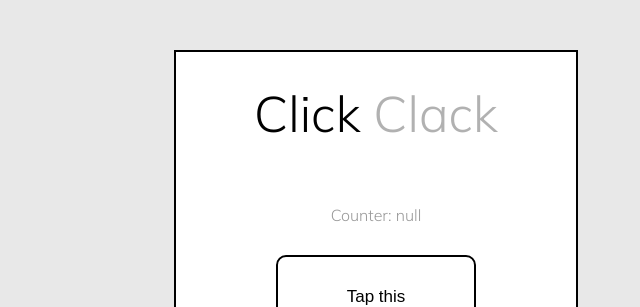
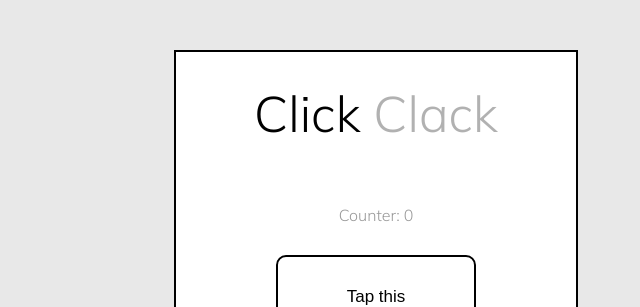
Before and after one commit to Frankigeno/clickclack, a plain HTML site: page index.html in a window 1280 px wide. Shown: the top 307 px of the page, 264-904 px from the left. Drawn offline with Linux system fonts and the light colour scheme.

Commit message:
fixed null

```diff
--- a/index.html
+++ b/index.html
@@ -24,6 +24,9 @@
 
     let isClick = true;
     let counter = localStorage.getItem("counter");
+    if (counter == null){
+        counter = 0;
+    }
     countText.innerText = "Counter: " + counter;
 
     clackTag.style.opacity = 0.3;
```
